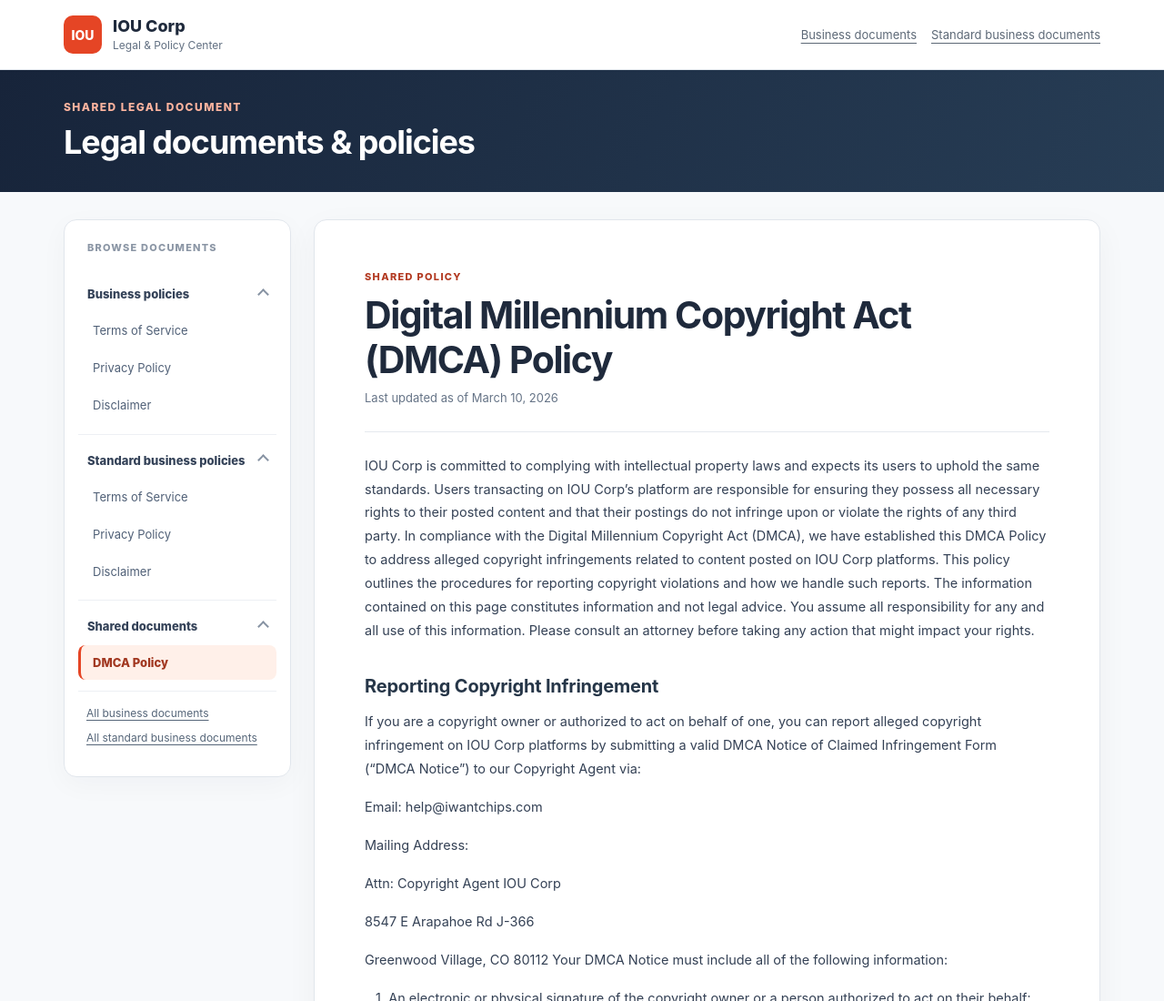
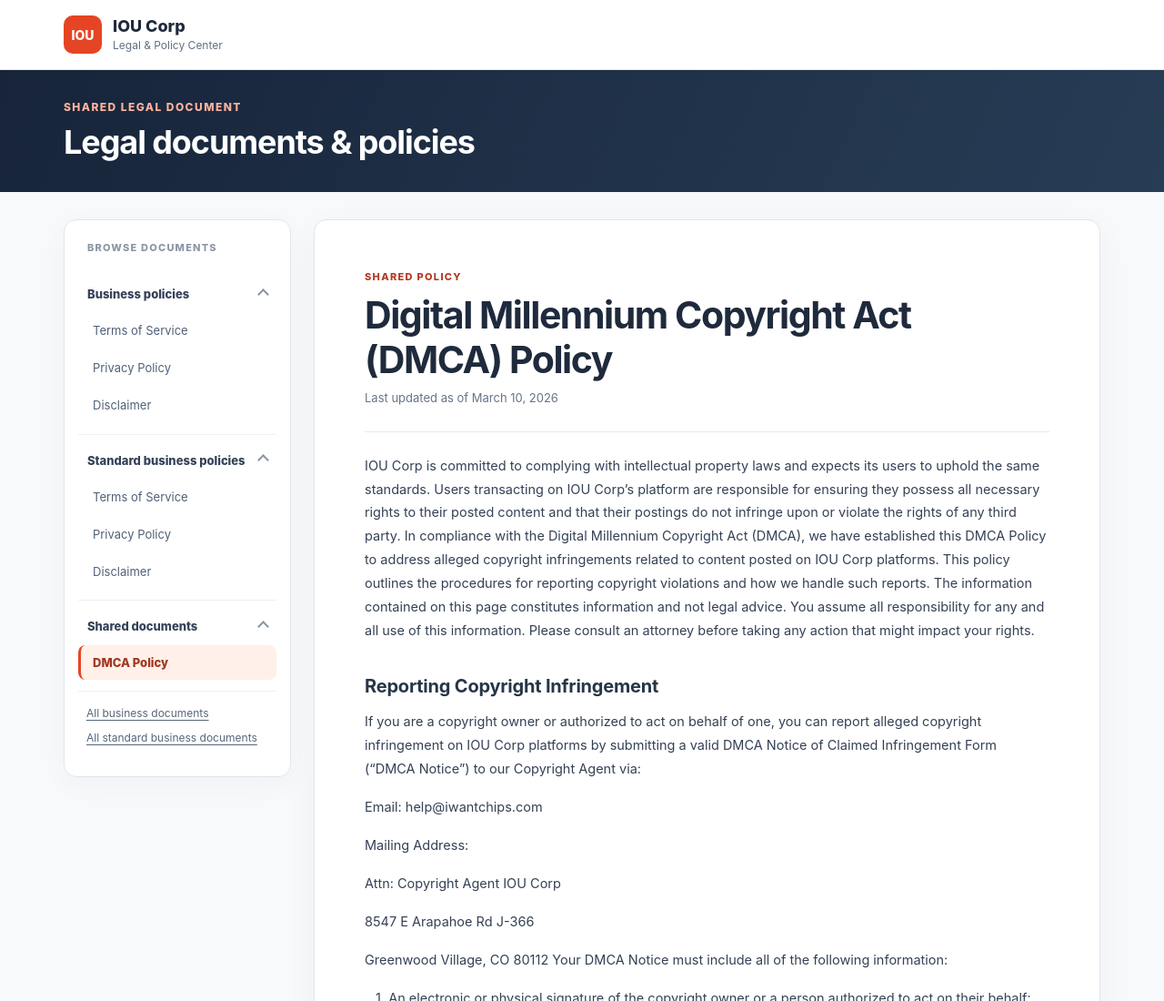
Before and after one commit to IOU-Corp/dmca, a plain HTML site: page index.html in a window 1280 px wide. Shown: the top 1100 px of the page at 91% size. Drawn offline with Linux system fonts and the light colour scheme.

Commit message:
Remove cross-portal header navigation

```diff
--- a/index.html
+++ b/index.html
@@ -21,9 +21,6 @@ a:focus-visible,summary:focus-visible{outline:3px solid #f28a70;outline-offset:3
 .brand-icon{display:grid;place-items:center;width:42px;height:42px;background:var(--accent);color:#fff;font-size:14px;border-radius:10px;font-weight:850}
 .brand-name{font-size:18px;display:block;font-weight:800;line-height:1.15}
 .brand-subtitle{display:block;font-size:12px;color:var(--muted);margin-top:3px}
-.portals{display:flex;gap:16px;flex-wrap:wrap;align-items:center;justify-content:flex-end;font-size:13px}
-.portals a{color:#5d6977;text-underline-offset:4px}
-.portals a:hover{color:var(--accent-dark)}
 .hero{background:linear-gradient(115deg,#17243a,#273d55)}
 .hero-inner{width:min(1140px,calc(100% - 40px));margin:auto;padding:33px 0}
 .hero-label{color:#ffb49f;font-size:12px;text-transform:uppercase;letter-spacing:.12em;font-weight:800}
@@ -54,8 +51,8 @@ a:focus-visible,summary:focus-visible{outline:3px solid #f28a70;outline-offset:3
 .legal-copy p.clause{margin-left:12px}
 .doc-end{margin-top:37px;padding-top:20px;border-top:1px solid #e9edf1;color:#7c8795;font-size:12px}
 footer{border-top:1px solid var(--line);text-align:center;color:#778396;font-size:12px;padding:25px 20px 30px}
-@media(max-width:800px){.layout{grid-template-columns:1fr}.sidebar{position:static}.hero-inner{padding:29px 0}.topbar-inner{min-height:70px}.portals{gap:8px;font-size:12px}}
-@media(max-width:490px){.topbar-inner,.hero-inner,.layout{width:min(100% - 28px,1140px)}.portals{flex-direction:column;align-items:flex-end;gap:4px}.brand-name{font-size:16px}.brand-icon{width:38px;height:38px}.layout{margin-top:17px}.legal-document{padding:23px 19px}.legal-copy p{font-size:14px}}
+@media(max-width:800px){.layout{grid-template-columns:1fr}.sidebar{position:static}.hero-inner{padding:29px 0}.topbar-inner{min-height:70px}}
+@media(max-width:490px){.topbar-inner,.hero-inner,.layout{width:min(100% - 28px,1140px)}.brand-name{font-size:16px}.brand-icon{width:38px;height:38px}.layout{margin-top:17px}.legal-document{padding:23px 19px}.legal-copy p{font-size:14px}}
 @media(prefers-reduced-motion:reduce){html{scroll-behavior:auto}}
 </style>
 </head>
@@ -64,7 +61,6 @@ footer{border-top:1px solid var(--line);text-align:center;color:#778396;font-siz
 <header class="topbar">
 <div class="topbar-inner">
 <a class="brand" href="https://iou-corp.github.io/business-docs-c/"><span class="brand-icon" aria-hidden="true">IOU</span><span><span class="brand-name">IOU Corp</span><span class="brand-subtitle">Legal &amp; Policy Center</span></span></a>
-<nav class="portals" aria-label="Legal document portals"><a href="https://iou-corp.github.io/business-docs-c/">Business documents</a><a href="https://iou-corp.github.io/business-docs/">Standard business documents</a></nav>
 </div></header>
 <section class="hero" aria-label="Policy library"><div class="hero-inner"><div class="hero-label">Shared legal document</div><h2>Legal documents &amp; policies</h2></div></section>
 <div class="layout">
```
